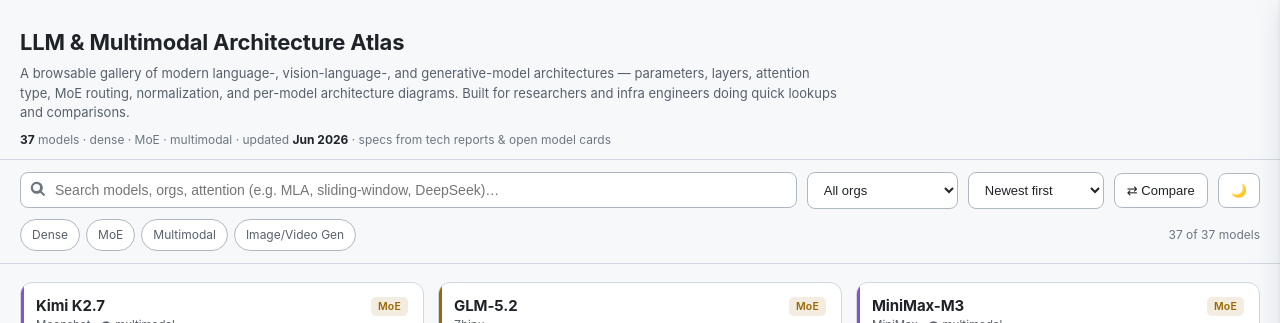
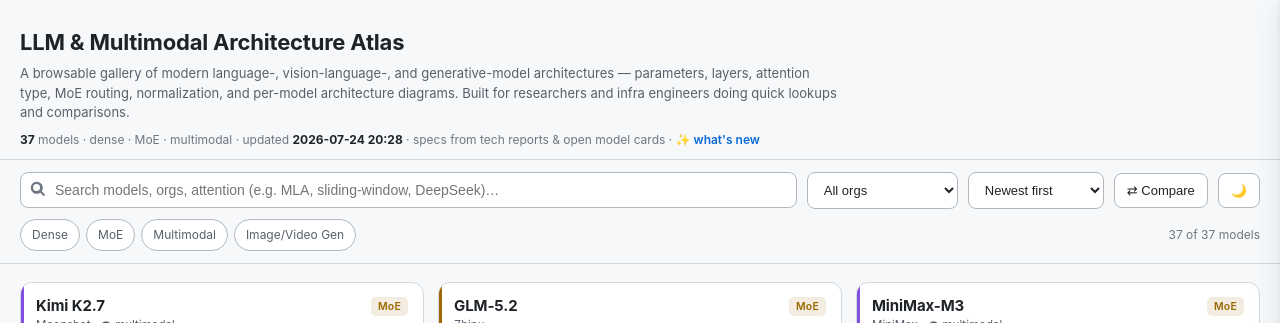
Before and after one commit to zhanglpg/zhanglpg.github.io, a Jekyll site: the page model-atlas/index.html, which Jekyll copies as it is, in a window 1280 px wide. Shown: the top 323 px of the page. Built offline with Jekyll 4.4.1, drawn with Linux system fonts in a browser that asks for light colours; some of the changed lines change nothing that is shown.

Commit message:
Model atlas v7: update-history changelog + last-update header

```diff
--- a/model-atlas/app.js
+++ b/model-atlas/app.js
@@ -563,8 +563,25 @@
   // ---------- init ----------
   function init() {
     $('#mcount').textContent = MODELS.length;
-    const latest = MODELS.map(m => m.released).sort().pop();
-    $('#updated').textContent = relDate(latest);
+    // last-updated: prefer the maintenance changelog's last run; fall back to newest model date
+    const CLOG = window.ATLAS_CHANGELOG;
+    if (CLOG && CLOG.last_run) $('#updated').textContent = CLOG.last_run;
+    else $('#updated').textContent = relDate(MODELS.map(m => m.released).sort().pop());
+
+    // what's-new modal from the changelog
+    const wn = $('#whatsnew');
+    if (CLOG && CLOG.entries && CLOG.entries.length) {
+      $('#wnList').innerHTML = CLOG.entries.map(e => `
+        <div class="wn-entry">
+          <div class="d">${esc(e.date)}</div>
+          <div>${(e.added || []).map(a => `<span class="wn-chip wn-add">+ ${esc(a)}</span>`).join('')}
+               ${(e.upgraded || []).map(u => `<span class="wn-chip wn-up">↑ ${esc(u)}</span>`).join('')}</div>
+          <div class="note">${esc(e.note)}</div>
+        </div>`).join('');
+      wn.onclick = (ev) => { ev.preventDefault(); $('#wnModal').classList.add('show'); };
+      $('#wnClose').onclick = () => $('#wnModal').classList.remove('show');
+      $('#wnModal').onclick = (ev) => { if (ev.target === $('#wnModal')) $('#wnModal').classList.remove('show'); };
+    } else if (wn) wn.style.display = 'none';
     const orgs = [...new Set(MODELS.map(m => m.org))].sort();
     $('#org').innerHTML = '<option value="">All orgs</option>' + orgs.map(o => `<option>${esc(o)}</option>`).join('');
 
@@ -590,8 +607,10 @@
     $('#scrim').onclick = closeDetail;
     document.onkeydown = (e) => {
       if (e.key !== 'Escape') return;
-      const lb = $('#lightbox');
-      if (lb.classList.contains('show')) { lb.classList.remove('show'); return; }  // innermost layer first
+      for (const id of ['#lightbox', '#wnModal']) {   // innermost layers first
+        const el = $(id);
+        if (el && el.classList.contains('show')) { el.classList.remove('show'); return; }
+      }
       closeDetail(); $('#cmpModal').classList.remove('show');
     };
 
--- /dev/null
+++ b/model-atlas/changelog.js
@@ -0,0 +1,31 @@
+// Maintained automatically by the weekly update job (scripts/weekly-update-prompt.md).
+// Newest entry first; capped at 20 entries. last_run updates on EVERY run, even no-change runs.
+window.ATLAS_CHANGELOG = {
+  "last_run": "2026-07-24 20:28",
+  "entries": [
+    {
+      "date": "2026-07-24",
+      "added": [],
+      "upgraded": ["kimi-k2-7", "minimax-m2-7"],
+      "note": "Weekly run: upgraded Kimi K2.7 and MiniMax-M2.7 to verified against newly published HF configs (M2.7 dense d_ff corrected to n/a — all 62 layers are MoE). Considered Kimi K3 (2.8T, 896 experts, KDA linear attention); skipped until weights/config go public 2026-07-27."
+    },
+    {
+      "date": "2026-07-24",
+      "added": [],
+      "upgraded": [],
+      "note": "Dark/light theme (auto-detects OS preference, ?theme= override) and click-to-enlarge diagram lightbox."
+    },
+    {
+      "date": "2026-07-24",
+      "added": [],
+      "upgraded": [],
+      "note": "Source-fidelity audit: 18 corrections across 12 models (GLM-5.1 active 40B; GLM-5.2 vocab 154,880 + lineage; DeepSeek-V4 Hash-routing description and FP4+FP8 precision; Qwen3-VL DeepStack direction + ViT 0.58B; M-RoPE labels; MiniMax licenses; SD3.5 fixed-sincos pos-emb)."
+    },
+    {
+      "date": "2026-07-24",
+      "added": ["initial catalog — 37 models"],
+      "upgraded": [],
+      "note": "Initial release: 37 LLM / VLM / generative models with generated architecture diagrams (Raschka-gallery style), search, filters, sort, spec drawer, and side-by-side compare. Specs verified against HF config.json and tech reports."
+    }
+  ]
+};
--- a/model-atlas/index.html
+++ b/model-atlas/index.html
@@ -172,6 +172,17 @@
     border-radius:8px;font-size:18px;line-height:1;padding:4px 10px;cursor:pointer;z-index:2}
   .lb-close:hover{border-color:var(--accent)}
 
+  /* ---------- what's-new / update history ---------- */
+  header.site .meta a{color:var(--accent);font-weight:600}
+  .wn-entry{border-left:3px solid var(--line2);padding:2px 0 2px 12px;margin-bottom:14px}
+  .wn-entry .d{font-weight:700;font-size:12.5px}
+  .wn-entry .note{color:var(--dim);font-size:12.5px;line-height:1.55;margin-top:3px}
+  .wn-chip{display:inline-block;font-size:10.5px;font-weight:600;padding:1px 7px;border-radius:5px;margin:4px 4px 0 0}
+  .wn-add{background:rgba(63,185,80,.15);color:#56d364}
+  .wn-up{background:rgba(88,166,255,.14);color:#79b8ff}
+  html[data-theme="light"] .wn-add{background:rgba(26,127,55,.12);color:#1a7f37}
+  html[data-theme="light"] .wn-up{background:rgba(9,105,218,.10);color:#0550ae}
+
   @media(max-width:640px){
     .stats{grid-template-columns:1fr} .spectbl{grid-template-columns:1fr}
     header.site h1{font-size:19px}
@@ -182,7 +193,7 @@
 <header class="site"><div class="wrap">
   <h1>LLM &amp; Multimodal Architecture Atlas</h1>
   <div class="sub">A browsable gallery of modern language-, vision-language-, and generative-model architectures — parameters, layers, attention type, MoE routing, normalization, and per-model architecture diagrams. Built for researchers and infra engineers doing quick lookups and comparisons.</div>
-  <div class="meta"><b id="mcount">0</b> models · dense · MoE · multimodal · updated <b id="updated">2026</b> · specs from tech reports &amp; open model cards</div>
+  <div class="meta"><b id="mcount">0</b> models · dense · MoE · multimodal · updated <b id="updated">2026</b> · specs from tech reports &amp; open model cards · <a href="#" id="whatsnew">✨ what's new</a></div>
 </div></header>
 
 <div class="controls"><div class="wrap">
@@ -239,7 +250,17 @@
   </div>
 </div>
 
-<script src="models.js?v=6"></script>
-<script src="app.js?v=6"></script>
+<div class="lightbox" id="wnModal">
+  <div class="lb-box" style="max-width:640px;width:min(640px,94vw)">
+    <button class="lb-close" id="wnClose" title="Close (Esc)">×</button>
+    <h3 style="margin:2px 0 4px;font-size:16px">Update history</h3>
+    <div style="color:var(--dim2);font-size:11.5px;margin-bottom:12px">Maintained by a weekly automated check; specs only change with primary-source verification.</div>
+    <div id="wnList"></div>
+  </div>
+</div>
+
+<script src="changelog.js"></script>
+<script src="models.js?v=7"></script>
+<script src="app.js?v=7"></script>
 </body>
 </html>
```
